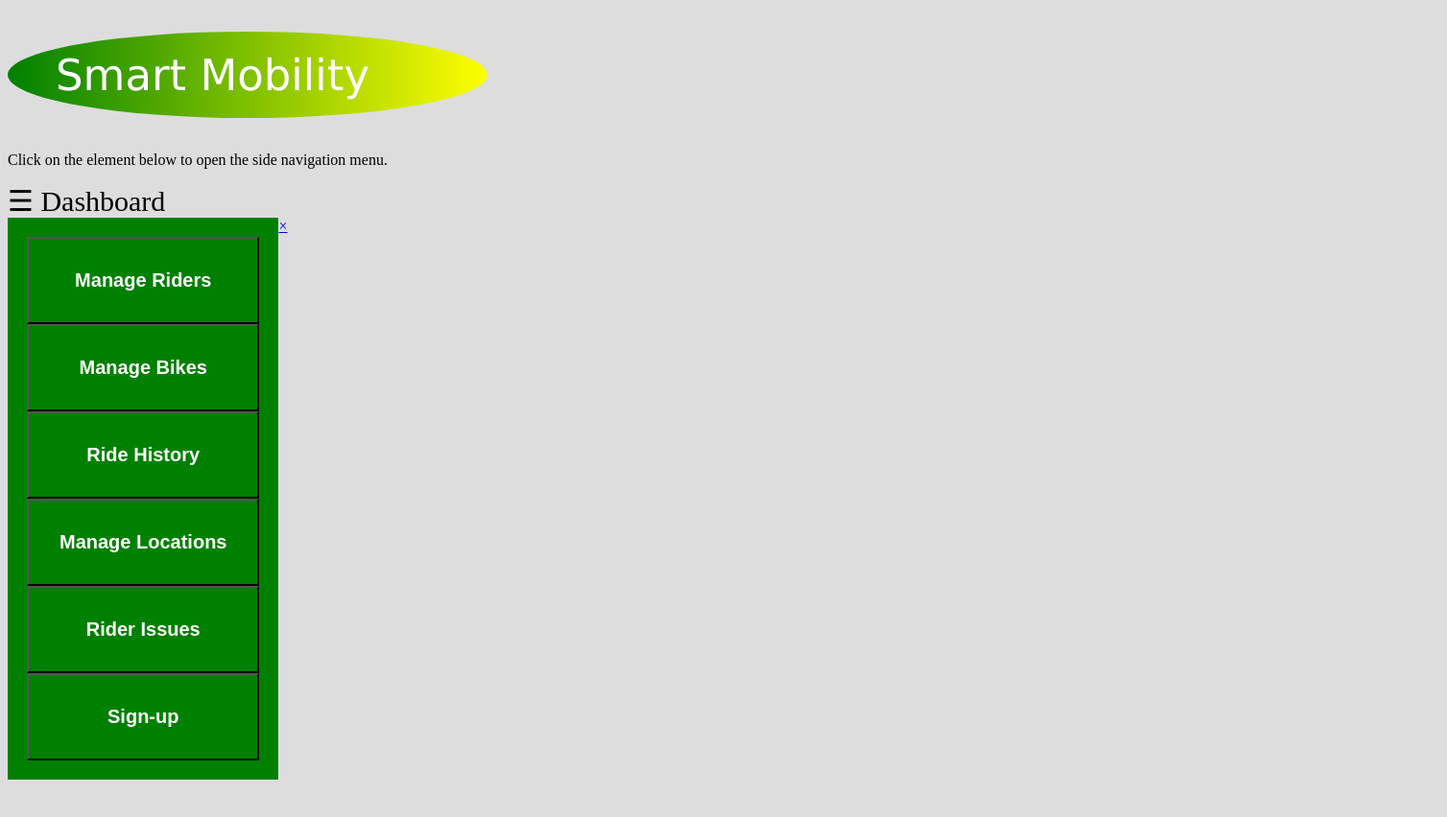
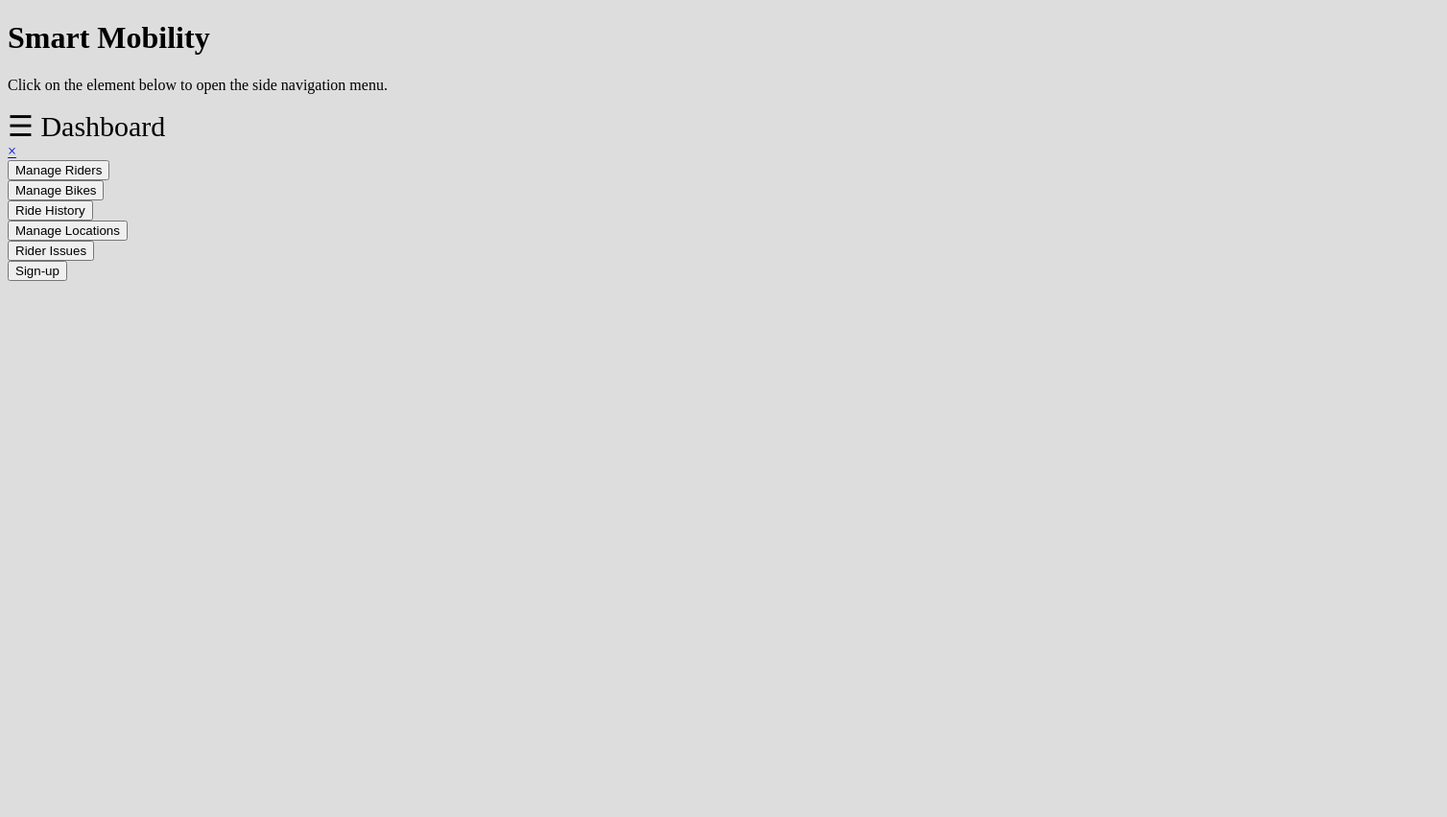
Before and after one commit to Vkvarmach/GDP-Web-App, a website with bundled scripts: page public/index.html in a window 1280 px wide. Shown: the whole page at 96% size, 1508 px wide, since content can reach past the window. Built offline with nearby package versions, Linux system fonts and the light colour scheme; no server answers.

Commit message:
removed the styles and started working dashboard page

```diff
--- a/public/index.html
+++ b/public/index.html
@@ -14,24 +14,8 @@
 <body>
 
   <link rel="stylesheet" href="style.css">
-  <svg height="130" width="1500">
-    <defs>
-      <linearGradient id="grad1" x1="0%" y1="0%" x2="100%" y2="0%">
-        <stop offset="0%" style="stop-color: green;stop-opacity:1" />
-        <stop offset="100%" style="stop-color: yellow;stop-opacity:1" />
-      </linearGradient>
-    </defs>
+  <h1>Smart Mobility</h1>
 
-    <ellipse cx="250" cy="70" rx="250" ry="45" fill="url(#grad1)" />
-    <text fill="#ffffff" font-size="45" font-family="Verdana" x="50" y="86">Smart Mobility</text>
-    Sorry, your browser does not support inline SVG.
-  </svg>
-
-
-
-
-
-</style>
 </head>
 <body>
 
--- a/public/style.css
+++ b/public/style.css
@@ -15,60 +15,6 @@ body {
     background-size: cover;
     height: 109vh;
     background-repeat: no-repeat;
-}
-.button1{
-   text-align: center;
-   background-color: green;
-   color: white;
-   padding: 32px;
-   width: 100%;
-   font-size: 20px;
-   font-weight: bolder;
-}
-
-.button2{
-
-    background-color: green;
-    padding: 32px;
-    width: 100%;
-    color: white;
-    font-size: 20px;
-    font-weight: bolder;
-}
-
-.button3{
-    background-color: green;
-    padding: 32px;
-    color: white;
-    width: 100%;
-    font-size: 20px;
-    font-weight: bolder;
-}
-
-.button4{
-    background-color: green;
-    padding: 32px;
-    color: white;
-    width: 100%;
-    font-size: 20px;
-    font-weight: bolder;
-}
-
-.button5{
-    background-color: green;
-    padding: 32px;
-    color: white;
-    width: 100%;
-    font-size: 20px;
-    font-weight: bolder;
-}
-.sec{
-  text-align:middle;
-  float: left;
-  width: fit-content 7;
-  background:green;
-  padding: 20px;
-
 }
 
 /* for riders page*/
```
Also changed, not shown: public/login.html (+6 -0 lines).
